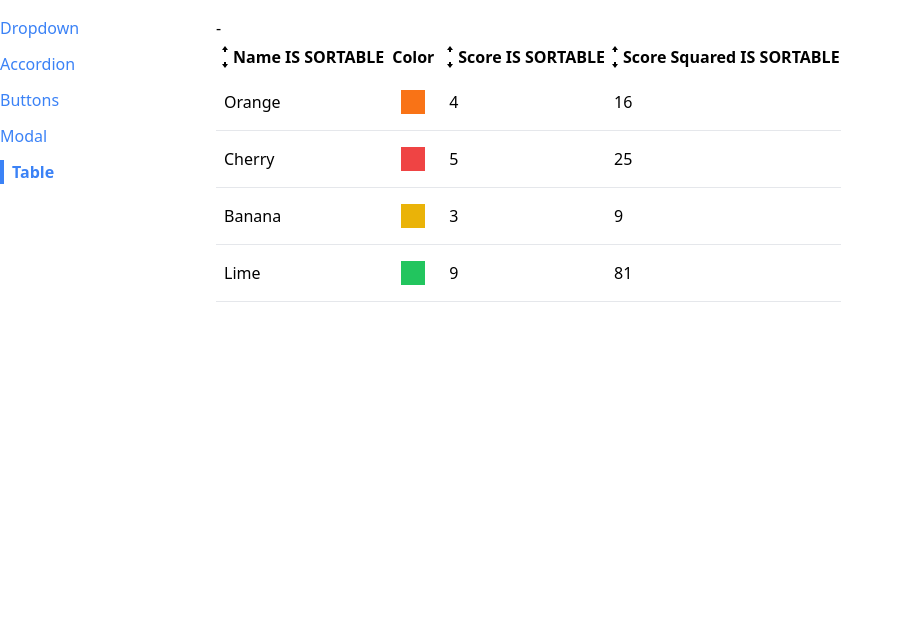
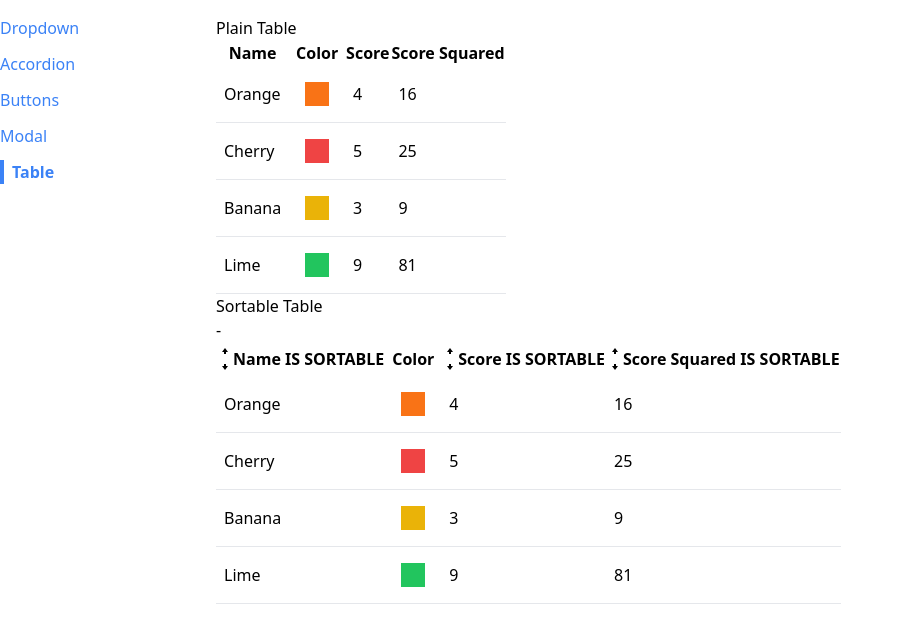
Before and after one commit to CocoTapi/modern_react_2023, a React (Create React App) app in the folder section_15/: page /table in a window 1280 px wide. Shown: the top 626 px of the page, without its empty margins (0-904 px from the left). Built offline with nearby package versions, Linux system fonts and the light colour scheme.

Commit message:
added a plain table

```diff
--- a/section_15/src/pages/TablePage.js
+++ b/section_15/src/pages/TablePage.js
@@ -1,4 +1,4 @@
-//import Table from '../components/Table';
+import Table from '../components/Table';
 import SortableTable from '../components/SortableTable';
 
 function TablePage() {
@@ -38,6 +38,9 @@ function TablePage() {
 
   return (
     <div>
+      <h1>Plain Table</h1>
+      <Table data={data} config={config} keyFn={keyFunction}/>
+      <h1>Sortable Table</h1>
       <SortableTable data={data} config={config} keyFn={keyFunction}/>
     </div>
   );
```
